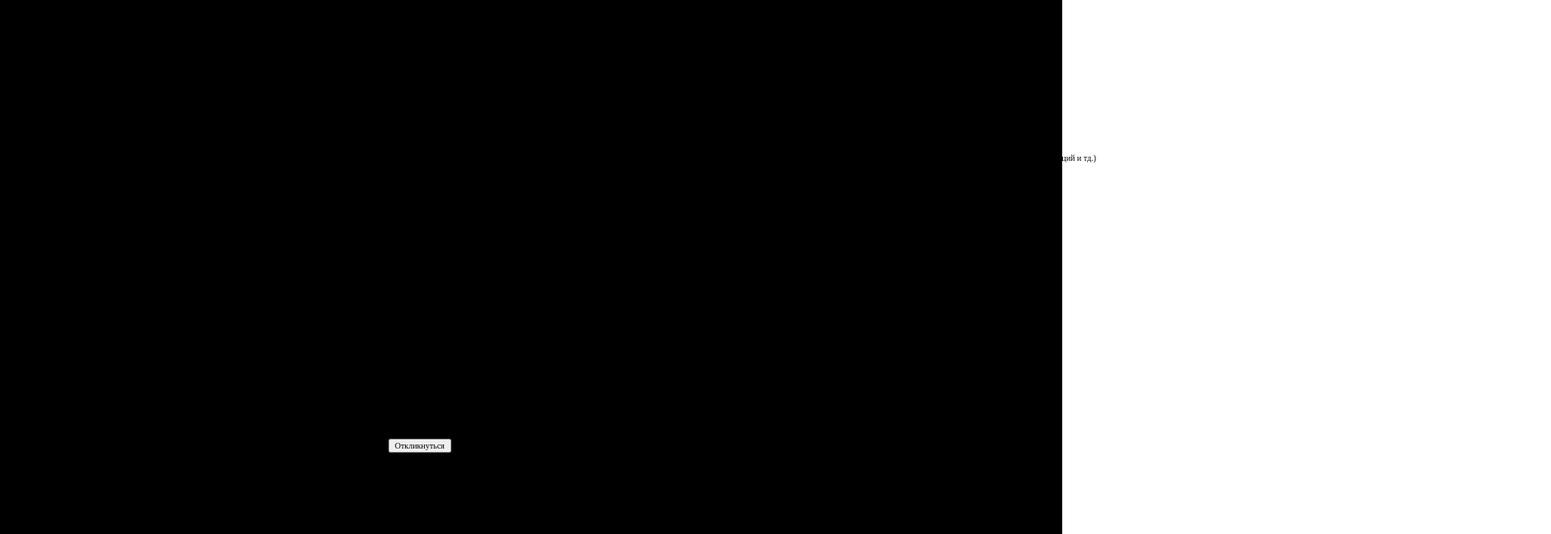
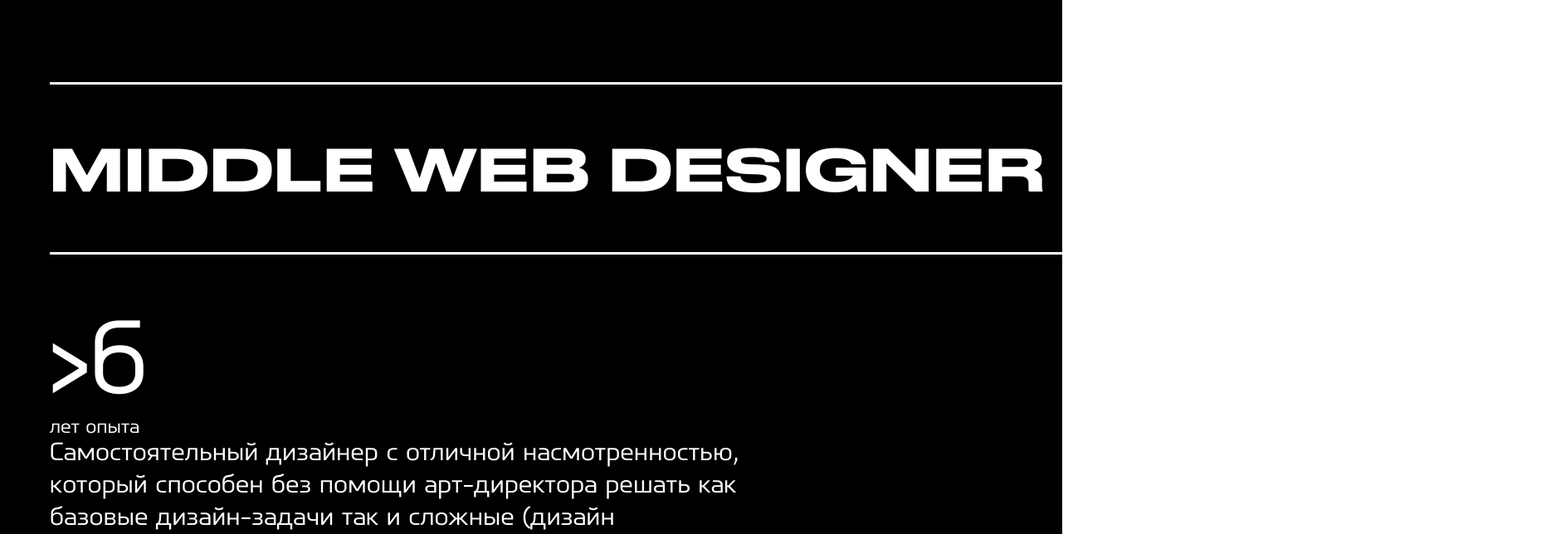
Before and after one commit to ProjectOnGitHub/test-articul, a Vue app: page / in a window 1280 px wide. Shown: the part 920-1564 px from the top of the page at 83% size, 1869 px wide, since content can reach past the window. Built offline with nearby package versions, Linux system fonts and the light colour scheme.

Commit message:
feat: add vacancies

```diff
--- a/src/App.vue
+++ b/src/App.vue
@@ -1,5 +1,6 @@
 <template>
   <section class="popup">
+    <base-button class-name="popup__button-close" />
     <the-about>
       <the-features :features-info="features" />
     </the-about>
@@ -9,20 +10,21 @@
 </template>
 
 <script>
+import BaseButton from './components/BaseButton.vue';
 import TheAbout from './components/TheAbout.vue';
 import TheContacts from './components/TheContacts.vue';
 import TheFeatures from './components/TheFeatures.vue';
 import TheVacancies from './components/TheVacancies.vue';
 
 export default {
-  components: { TheFeatures, TheVacancies, TheContacts, TheAbout },
+  components: { TheFeatures, TheVacancies, TheContacts, TheAbout, BaseButton },
   data() {
     return {
       features: ['Удаленка', 'Высокая зарплата', 'Обучение', 'Вечеринки', 'Сильная команда'],
       vacancies: [
         {
           id: 1,
-          name: 'Middle Web Developer',
+          name: 'Middle Web Designer',
           experience: '>6',
           description:
             'Самостоятельный дизайнер с отличной насмотренностью, который способен без помощи арт-директора решать как базовые дизайн-задачи так и сложные (дизайн лендингов, подач, презентаций и тд.)',
@@ -79,5 +81,23 @@ export default {
   justify-items: center;
   background-color: $color-background;
   gap: 120px;
+  position: relative;
+
+  &__button-close {
+    @include cross();
+    position: absolute;
+    top: 60px;
+    right: 50px;
+
+    &::after,
+    &::before {
+      transition: background-color 0.5s ease;
+    }
+
+    &:hover::after,
+    &:hover::before {
+      background-color: $color-decorate;
+    }
+  }
 }
 </style>
--- a/src/assets/scss/_mixins.scss
+++ b/src/assets/scss/_mixins.scss
@@ -14,7 +14,7 @@
   list-style-type: none;
 }
 
-@mixin button() {
+@mixin defaultButton() {
   justify-content: center;
   align-items: center;
   box-sizing: border-box;
@@ -35,3 +35,40 @@
     color: red;
   }
 }
+
+@mixin maxWidth($paddingX: 60px) {
+  box-sizing: border-box;
+  max-width: calc($desktop-l + 2 * $paddingX);
+  padding-left: $paddingX;
+  padding-right: $paddingX;
+}
+
+@mixin cross($size: 96px, $color: $color-text, $thickness: 10px) {
+  margin: 0;
+  padding: 0;
+  border: 0;
+  background: none;
+  position: relative;
+  width: $size;
+  height: $size;
+  cursor: pointer;
+
+  &:before,
+  &:after {
+    content: '';
+    position: absolute;
+    top: calc(($size - $thickness) / 2);
+    left: 0;
+    right: 0;
+    height: $thickness;
+    background-color: $color;
+  }
+
+  &:before {
+    transform: rotate(45deg);
+  }
+
+  &:after {
+    transform: rotate(-45deg);
+  }
+}
--- a/src/assets/scss/_variables.scss
+++ b/src/assets/scss/_variables.scss
@@ -1,6 +1,7 @@
 $color-background: #000;
 $color-text: #fff;
 $color-decorate: #c31e54;
+$color-border: #666;
 
 $font-size-default: 10px;
 $font-size-text-xs: 1.2rem;
@@ -8,11 +9,12 @@ $font-size-text-s: 1.33rem;
 $font-size-text-m: 1.6rem;
 $font-size-text-l: 1.8rem;
 $font-size-text-xl: 2.2rem;
-$font-size-text-xxl: 2.5rem;
-$font-size-text-3xl: 2.6rem;
-$font-size-text-4xl: 2.7rem;
-$font-size-text-5xl: 3rem;
-$font-size-text-6xl: 3.5rem;
+$font-size-text-xxl: 2.3rem;
+$font-size-text-3xl: 2.5rem;
+$font-size-text-4xl: 2.6rem;
+$font-size-text-5xl: 2.7rem;
+$font-size-text-6xl: 3rem;
+$font-size-text-7xl: 3.5rem;
 
 $font-size-decorate-s: 1.11rem;
 $font-size-decorate-m: 2.68rem;
@@ -21,9 +23,11 @@ $font-size-subtitle-s: 2rem;
 $font-size-subtitle-m: 4rem;
 $font-size-subtitle-l: 6.93rem;
 
-$font-size-counter-s: 5.22rem;
-$font-size-counter-m: 7.05rem;
-$font-size-counter-l: 13.1rem;
+$font-size-counter-xs: 5.22rem;
+$font-size-counter-s: 7.05rem;
+$font-size-counter-m: 1.09rem;
+$font-size-counter-l: 12.33rem;
+$font-size-counter-xl: 13.1rem;
 
 $font-size-title-s: 3.6rem;
 $font-size-title-m: 9rem;
--- /dev/null
+++ b/src/components/BaseButton.vue
@@ -0,0 +1,25 @@
+<template>
+  <button
+    type="button"
+    class="button"
+    :class="className"
+  ></button>
+</template>
+
+<script>
+export default {
+  name: 'BaseButton',
+  props: {
+    className: {
+      type: String,
+      default: ''
+    }
+  }
+};
+</script>
+
+<style lang="scss" scoped>
+.button {
+  @include defaultButton;
+}
+</style>
--- a/src/components/TheAbout.vue
+++ b/src/components/TheAbout.vue
@@ -3,7 +3,6 @@
     <slot></slot>
     <h1 class="about__title about__title_first-row">Карьера</h1>
     <h2 class="about__title about__title_second-row">в Articul</h2>
-
     <div class="counter">
       <svg-icon
         icon-class="icon icon__counter"
@@ -30,16 +29,15 @@ export default {
 <style lang="scss" scoped>
 .about {
   @include gridable();
-  max-width: calc($desktop-l + 2 * 60px);
-  box-sizing: border-box;
-  padding: 0 60px;
+  @include maxWidth();
   grid-template-columns: 560px min-content auto;
   grid-template-areas:
     'features first-row first-row'
     'second-row second-row  counter'
     'text text counter';
   gap: 30px;
-  padding: 70px 0 22px;
+  padding-top: 70px;
+  padding-bottom: 0;
 
   &__title {
     font-family: 'DrukWide', Arial, sans-serif;
@@ -93,7 +91,7 @@ export default {
     position: relative;
     font-family: $font-family-heading;
     color: $color-text;
-    font-size: $font-size-counter-l;
+    font-size: $font-size-counter-xl;
   }
 }
 </style>
--- a/src/components/TheVacancies.vue
+++ b/src/components/TheVacancies.vue
@@ -5,9 +5,13 @@
       :key="vacancy.id"
       class="vacancy"
     >
+      <div class="vacancy__heading">
         <h3 class="vacancy__title">
           {{ vacancy.name }}
         </h3>
+        <base-button class-name="vacancy__button-show" />
+      </div>
+      <div class="vacancy__container">
         <div class="experience">
           <span class="experience__number">{{ vacancy.experience }}</span>
           <span class="experience__text">лет опыта</span>
@@ -17,9 +21,10 @@
         </p>
         <ul class="vacancy__tabs">
           <li
-          v-for="info in vacancy.info"
-          :key="info.id"
+            v-for="(info, index) in vacancy.info"
+            :key="index"
             class="vacancy-tab"
+            @click="selectTab(index)"
           >
             <h4 class="vacancy-tab__title">
               {{ info.name }}
@@ -27,6 +32,7 @@
             <ul class="vacancy-tab__list">
               <li
                 v-for="(item, index) in info.list"
+                v-if="activeTab === index"
                 :key="index"
                 class="vacancy-tab__item"
               >
@@ -41,20 +47,159 @@
         >
           Откликнуться
         </button>
+      </div>
     </li>
   </ul>
 </template>
 
 <script>
+import BaseButton from './BaseButton.vue';
+
 export default {
   name: 'TheVacancies',
+  components: { BaseButton },
   props: {
     vacanciesInfo: {
       type: Object,
       default: () => {}
     }
+  },
+  data() {
+    return {
+      activeTab: 0
+    };
+  },
+  methods: {
+    selectTab(id) {
+      this.activeTab = id;
+    }
   }
 };
 </script>
 
-<style lang="scss" scoped></style>
+<style lang="scss" scoped>
+.vacancies {
+  @include flexible();
+  @include maxWidth();
+  flex-direction: column;
+}
+
+.vacancy {
+  @include gridable();
+  @include unmarkedList;
+
+  &__container {
+    box-sizing: border-box;
+    padding: 75px 0 100px;
+  }
+
+  &__heading {
+    @include flexible();
+    justify-content: space-between;
+    align-items: center;
+    gap: 20px;
+    border-top: 3px solid $color-text;
+    border-bottom: 3px solid $color-text;
+    box-sizing: border-box;
+  }
+  &__title {
+    margin: 0;
+    color: $color-text;
+    font-family: $font-family-heading;
+    font-size: $font-size-subtitle-l;
+    font-weight: 500;
+    line-height: 2.91;
+    letter-spacing: 0.14rem;
+    text-transform: uppercase;
+    box-sizing: border-box;
+  }
+
+  &__button-show {
+    @include defaultButton;
+    @include cross();
+    &::after {
+      transform: rotate(0);
+    }
+    &::before {
+      transform: rotate(90deg);
+      transition: transform 0.5s easy;
+    }
+
+    &_opened::before {
+      transform: rotate(0deg);
+    }
+  }
+
+  &__description {
+    font-family: $font-family-text;
+    font-size: $font-size-text-6xl;
+    margin: 0;
+    color: $color-text;
+    font-weight: 400;
+    line-height: 1.3;
+    width: 100%;
+    max-width: 835px;
+  }
+  &__tabs {
+    @include unmarkedList;
+  }
+}
+
+.vacancy-tab {
+  @include flexible();
+  flex-direction: column;
+  max-width: 835px;
+  font-family: $font-family-text;
+  font-size: $font-size-text-xl;
+  font-weight: 400;
+  color: $color-text;
+  gap: 85px;
+  cursor: pointer;
+
+  &__title {
+    line-height: 2.48;
+    text-transform: uppercase;
+    letter-spacing: 0.04rem;
+    margin: 0;
+    width: max-content;
+    opacity: 0.8;
+
+    &_active {
+      opacity: 1;
+      border-bottom: 5px solid $color-text;
+    }
+  }
+
+  &__list {
+    @include unmarkedList;
+    @include gridable();
+    justify-content: space-between;
+    grid-template-columns: repeat(auto-fill, minmax(280px, 1fr));
+    gap: 74px;
+  }
+
+  &__item {
+    box-sizing: border-box;
+    padding-top: 25px;
+    opacity: 0.8;
+    border-top: 1px solid rgba($color-border, 0.6);
+  }
+}
+
+.experience {
+  @include flexible(max-content);
+  flex-direction: column;
+  font-family: $font-family-text;
+  font-weight: 400;
+  color: $color-text;
+  line-height: 1;
+
+  &__number {
+    font-size: $font-size-counter-l;
+  }
+
+  &__text {
+    font-size: $font-size-text-xxl;
+  }
+}
+</style>
```
Lines whose indentation alone changed are shown as unchanged.
